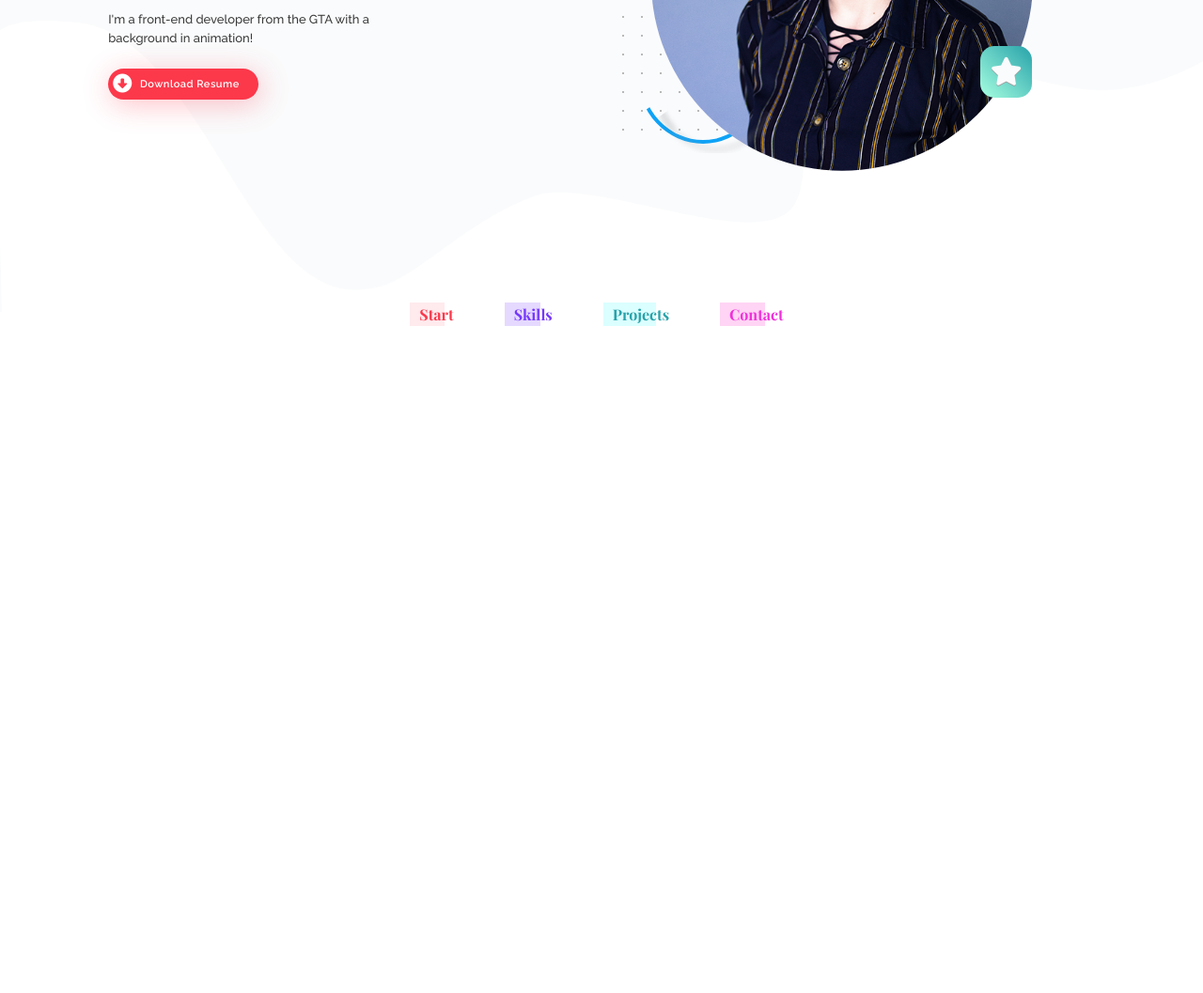
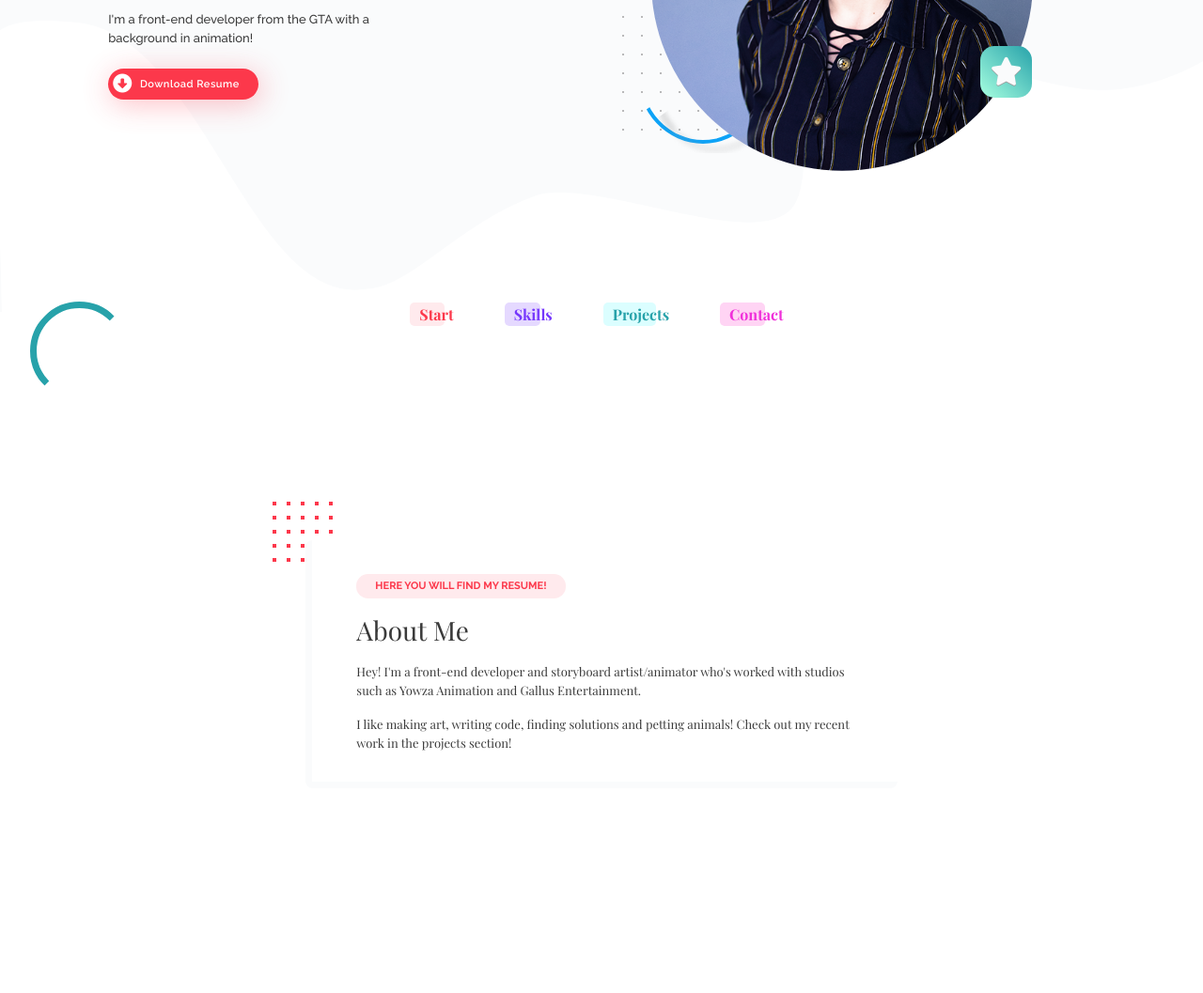
Before and after one commit to theFl00f/home, a plain HTML site: page index.html in a window 1280 px wide. Shown: the part 368-1425 px from the top of the page at 94% size. Before the commit the page ends 1400 px from the top, so only its background shows below. Drawn offline with nearby package versions, Linux system fonts and the light colour scheme.

Commit message:
nav done, about section started. blob pseudo elements next!

```diff
--- a/index.html
+++ b/index.html
@@ -5,7 +5,7 @@
     <meta name="viewport" content="width=device-width, initial-scale=1.0">
     <title>Document</title>
 
-<link href="https://fonts.googleapis.com/css2?family=Playfair+Display:wght@600;700&family=Raleway:wght@300;500;600;700&display=swap" rel="stylesheet">
+<link href="https://fonts.googleapis.com/css2?family=Playfair+Display:wght@400;600;700&family=Raleway:wght@300;500;600;700&display=swap" rel="stylesheet">
 
     <script src="https://kit.fontawesome.com/8e2ca6e025.js" crossorigin="anonymous"></script>
 
@@ -58,29 +58,29 @@
         <div class="wrapper">
             <ul>
                 <li>
-                    <a href="#">
-                        <h3 id="start">
+                    <a href="#about">
+                        <h3 class="start">
                             start
                         </h3>
                     </a>
                 </li>
                 <li>
                     <a href="#">
-                        <h3 id="skills">
+                        <h3 class="skills">
                             skills
                         </h3>
                     </a>
                 </li>
                 <li>
                     <a href="#">
-                        <h3 id="projects">
+                        <h3 class="projects">
                             projects
                         </h3>
                     </a>
                 </li>
                 <li>
                     <a href="#">
-                        <h3 id="contact">
+                        <h3 class="contact">
                             contact
                         </h3>
                     </a>
@@ -88,5 +88,15 @@
             </ul>
         </div>
     </nav>
+    <section id="about">
+        <div class="wrapper">
+            <div class="aboutContainer">
+                <h4>here you will find my resume!</h4>
+                <h2>About Me</h2>
+                <p>Hey! I'm a front-end developer and storyboard artist/animator who's worked with studios such as Yowza Animation and Gallus Entertainment. </p>
+                <p>I like making art, writing code, finding solutions and petting animals! Check out my recent work in the projects section!</p>
+            </div>
+        </div>
+    </section>
 </body>
 </html>
--- a/styles/scss/base/_font.scss
+++ b/styles/scss/base/_font.scss
@@ -24,7 +24,7 @@ h1 {
     line-height: 7rem;
 }
 
-h2 {
+header h2 {
     font-size: 1.7rem;
     color: $dotColor;
     filter: opacity(0.8);
@@ -37,11 +37,14 @@ h2 {
     }
 }
 
+h2 {
+    font-size: 2.8rem;
+    font-family: $serif;
+    font-weight: 400;
+}
+
 h4 {
     text-transform: uppercase;
-}
-
-header h4 {
     color: $accent1;
     background-color: $accent1Lighter;
     font-weight: 700;
--- /dev/null
+++ b/styles/scss/layout/_about.scss
@@ -0,0 +1,50 @@
+#about {
+    display: flex;
+    justify-content: center;
+    align-items: center;
+    height: 70rem;
+    .aboutContainer {
+        background-color: $white;
+        position: relative;
+        border-bottom: $bgColor solid .75rem;
+        border-left: $bgColor solid .75rem;
+        border-radius: .75rem;
+        margin: 20%;
+        padding: 3% 4.5%;
+        display: flex;
+        flex-direction: column;
+        justify-content: space-around;
+        align-items: flex-start;
+        &::before {
+            content: '';
+            height: 7.5rem;
+            width: 7.5rem;
+            background: linear-gradient(90deg, $white (1.5rem - .35rem), transparent 1%) center,
+            linear-gradient($white (1.5rem - .35rem), transparent 1%) center,
+            $accent1;
+            background-size: 1.5rem 1.5rem;
+            position: absolute;
+            left: -8.5%;
+            top: -20%;
+            z-index: -10;
+        }
+    }
+    h4,
+    h2,
+    p {
+        margin: 1.5% 0;
+    }
+    h4 {
+        margin-top: 1%;
+        font-size: 1.1rem;
+    }
+    h2 {
+        margin: 3% 0;
+    }
+    p:last-of-type {
+        margin-bottom: 0;
+    }
+    p {
+        font-family: $serif;
+    }
+}
--- a/styles/scss/layout/_header.scss
+++ b/styles/scss/layout/_header.scss
@@ -4,10 +4,13 @@ body {
     padding: 0;
 }
 
-header,
+header{
+    width: 100%;
+    min-height: 70rem;
+}
+
 nav {
     width: 100%;
-    min-height: 70rem;
 }
 
 header .wrapper {
--- a/styles/scss/layout/_nav.scss
+++ b/styles/scss/layout/_nav.scss
@@ -1,6 +1,20 @@
 nav {
     position: relative;
     bottom: 1rem;
+
+    &::before {
+        content: '';
+        border: $accent3 .75rem solid;
+        border-radius: 50%;
+        clip-path: inset(0 0 50% 0);
+        position: absolute;
+        left: 2.5%;
+        top: -2.5%;
+        width: 10.5rem;
+        height: 10.5rem;
+        transform: rotate(-45deg);
+
+    }
 
 
     ul {
@@ -14,67 +28,69 @@ nav {
             font-weight: 700;
             font-size: 1.6rem;
             padding: .25rem 1rem;
+            border: transparent;
+            border-radius: 0.5rem;
         }
     }
 }
 
-#start {
+.start {
     color: $accent1;
     background-color: $accent1Lighter;
     width: 65%;
 
 }
 
-#skills {
+.skills {
     color: $accent2;
     background-color: $accent2Lighter;
     width: 62%;
 }
 
-#projects {
+.projects {
     color: $accent3;
     background-color: $accent3Lighter;
     width: 70%;
 }
 
-#contact {
+.contact {
     color: $accent5;
     background-color: $accent5Lighter;
     width: 62%;
 }
 
-li:hover #start,
-li:hover #skills,
-li:hover #projects,
-li:hover #contact,
-li:focus-within #start,
-li:focus-within #skills,
-li:focus-within #projects,
-li:focus-within #contact {
+li:hover .start,
+li:hover .skills,
+li:hover .projects,
+li:hover .contact,
+li:focus-within .start,
+li:focus-within .skills,
+li:focus-within .projects,
+li:focus-within .contact {
     width: 100%;
     transition: color .5s linear, background-color .5s ease-out, width .75s ease-in-out;
 }
 
-li:hover #start,
-li:focus-within #start {
+li:hover .start,
+li:focus-within .start {
     color: $white;
     background-color: $accent1;
 }
 
-li:hover #skills,
-li:focus-within #skills {
+li:hover .skills,
+li:focus-within .skills {
     color: $white;
     background-color: $accent2;
 }
 
-li:hover #projects,
-li:focus-within #projects {
+li:hover .projects,
+li:focus-within .projects {
     color: $white;
     background-color: $accent3;
 }
 
-li:hover #contact,
-li:focus-within #contact {
+li:hover .contact,
+li:focus-within .contact {
     color: $white;
     background-color: $accent5;
 }
--- a/styles/scss/style.scss
+++ b/styles/scss/style.scss
@@ -7,7 +7,7 @@
 @import 'layout/header';
 @import 'layout/nav';
 @import 'layout/footer';
-@import 'layout/sidebar';
+@import 'layout/about';
 @import 'layout/forms';
 
 @import 'components/buttons';
```
Also changed, not shown: styles/scss/layout/_sidebar.scss (deleted), styles/style.css.
